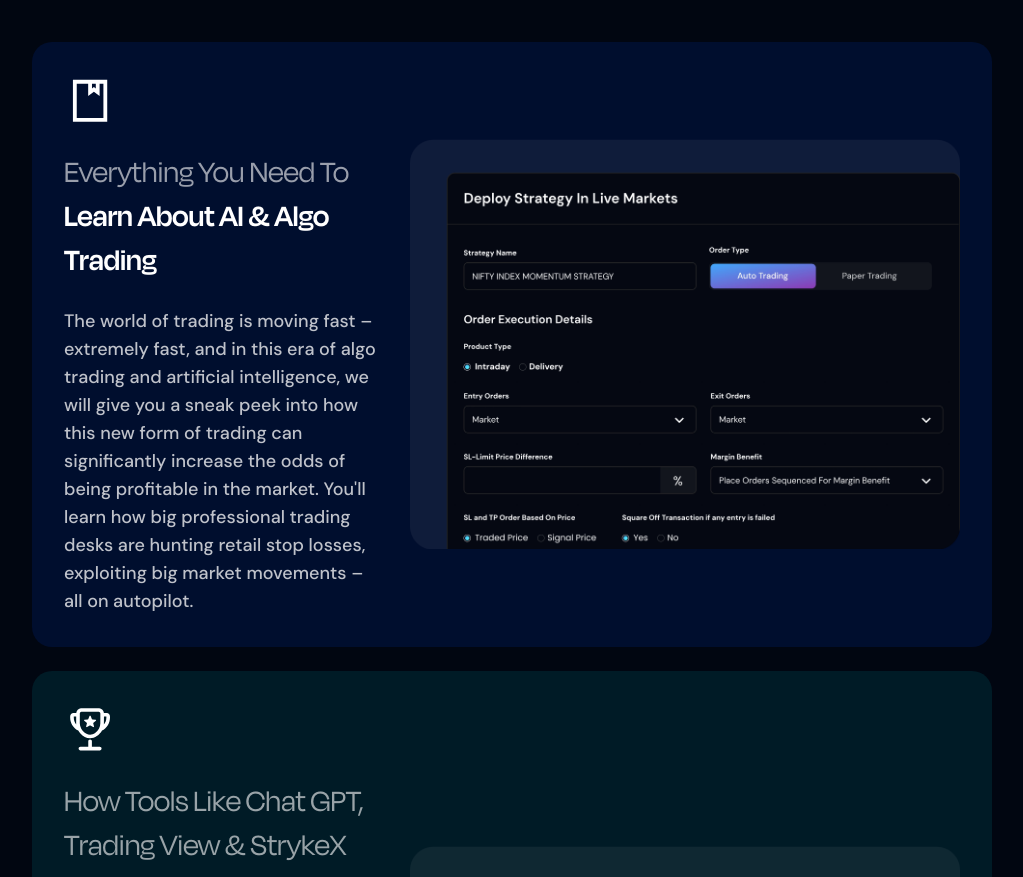
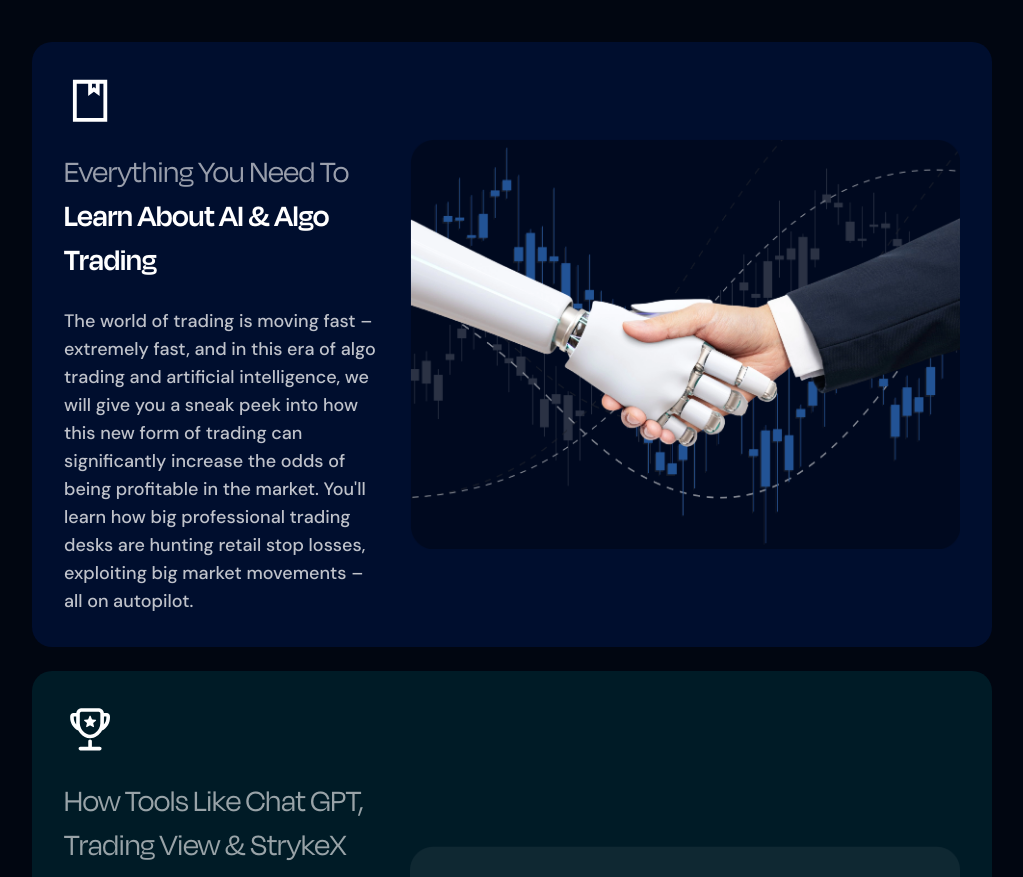
Before and after one commit to vikrantkkkk/algo-webinar, a React (Vite) app: page / in a window 1280 px wide. Shown: the part 2520-3397 px from the top of the page, without its empty margins (128-1151 px from the left). Built offline with nearby package versions, Linux system fonts and the light colour scheme; a web font is replaced by a local one.

Commit message:
latest code push

```diff
--- a/src/components/WebinarHighlights.jsx
+++ b/src/components/WebinarHighlights.jsx
@@ -7,6 +7,7 @@ import plicon from "../assets/svg/plicon.svg";
 import CTAButton from "../common/CTAButton";
 import newcardicon1 from "../assets/webp/newcardicon1.webp";
 import newcardicon2 from "../assets/webp/newcardicon2.webp";
+import hand from "../assets/webp/hand.webp";
 
 const WebinarHighlights = () => {
   return (
@@ -55,7 +56,7 @@ const WebinarHighlights = () => {
                 </div>
               </div>
               <img
-                src={newcardicon1}
+                src={hand}
                 alt="StrykeX Capital Funding"
                 className="md:w-[550px] object-cover"
               />
```
Also changed, not shown: src/assets/webp/hand.webp (added).
